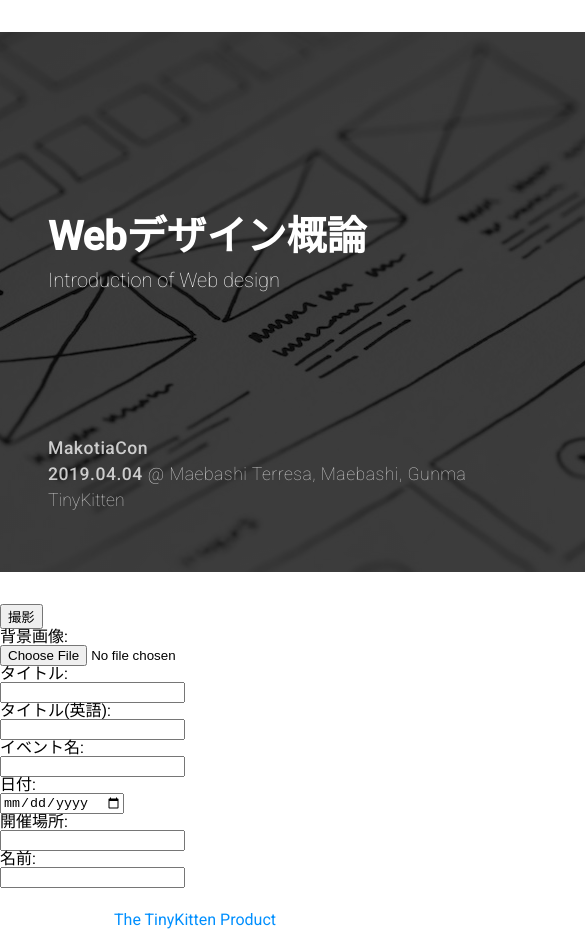
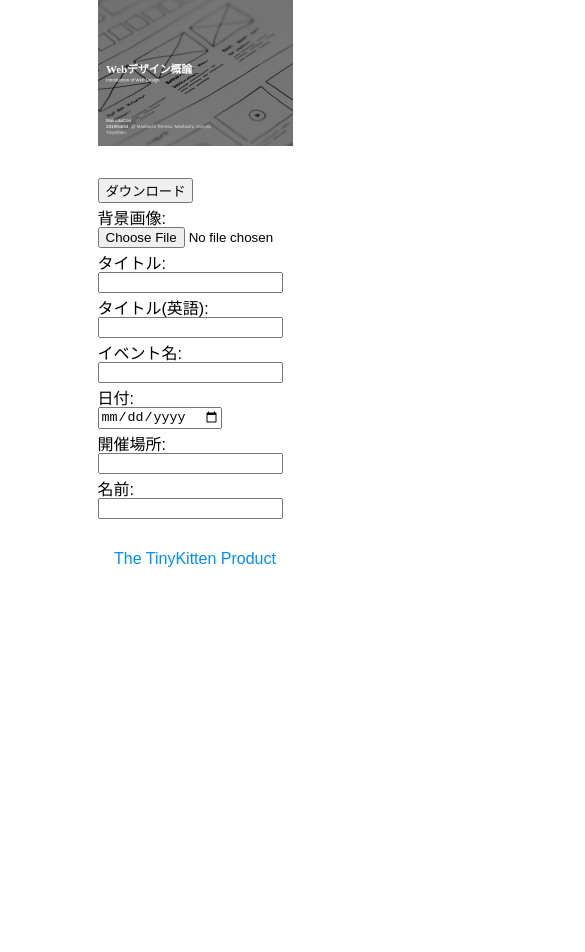
Before and after one commit to TinyKitten/TKLikeCoverGenerator, a React (Create React App) app: page / in a window 390 px wide. Shown: the top 952 px of the page, 585 px wide, since content can reach past the window. After the commit the page ends 844 px from the top, so only its background shows below. Built offline with nearby package versions, Linux system fonts and the light colour scheme.

Commit message:
もう完成でいいよ

```diff
--- a/package.json
+++ b/package.json
@@ -7,9 +7,9 @@
     "@types/node": "11.13.0",
     "@types/react": "16.8.10",
     "@types/react-dom": "16.8.3",
-    "html2canvas": "^1.0.0-alpha.12",
     "moment": "^2.24.0",
     "react": "^16.8.6",
+    "react-device-detect": "^1.6.2",
     "react-dom": "^16.8.6",
     "react-router-dom": "^5.0.0",
     "react-scripts": "2.1.8",
@@ -33,7 +33,6 @@
     "not op_mini all"
   ],
   "devDependencies": {
-    "@types/html2canvas": "^0.0.35",
     "@types/moment": "^2.13.0",
     "@types/react-router-dom": "^4.3.1",
     "node-sass": "^4.11.0",
--- a/public/index.html
+++ b/public/index.html
@@ -22,17 +22,38 @@
     -->
   <title>SlideGenerator</title>
 
-  <!-- Google Fonts -->
-  <link href="https://fonts.googleapis.com/css?family=Roboto:100,400,500" rel="stylesheet">
+  <!-- Roboto -->
+  <link href="https://fonts.googleapis.com/css?family=Roboto:100,300,400" rel="stylesheet">
 
+  <!-- TypeKit -->
   <script>
-    (function(d) {
+    (function (d) {
       var config = {
-        kitId: 'ppl5klu',
-        scriptTimeout: 3000,
-        async: true
-      },
-      h=d.documentElement,t=setTimeout(function(){h.className=h.className.replace(/\bwf-loading\b/g,"")+" wf-inactive";},config.scriptTimeout),tk=d.createElement("script"),f=false,s=d.getElementsByTagName("script")[0],a;h.className+=" wf-loading";tk.src='https://use.typekit.net/'+config.kitId+'.js';tk.async=true;tk.onload=tk.onreadystatechange=function(){a=this.readyState;if(f||a&&a!="complete"&&a!="loaded")return;f=true;clearTimeout(t);try{Typekit.load(config)}catch(e){}};s.parentNode.insertBefore(tk,s)
+          kitId: 'ppl5klu',
+          scriptTimeout: 3000,
+          async: false
+        },
+        h = d.documentElement,
+        t = setTimeout(function () {
+          h.className = h.className.replace(/\bwf-loading\b/g, "") + " wf-inactive";
+        }, config.scriptTimeout),
+        tk = d.createElement("script"),
+        f = false,
+        s = d.getElementsByTagName("script")[0],
+        a;
+      h.className += " wf-loading";
+      tk.src = 'https://use.typekit.net/' + config.kitId + '.js';
+      tk.async = true;
+      tk.onload = tk.onreadystatechange = function () {
+        a = this.readyState;
+        if (f || a && a != "complete" && a != "loaded") return;
+        f = true;
+        clearTimeout(t);
+        try {
+          Typekit.load(config)
+        } catch (e) {}
+      };
+      s.parentNode.insertBefore(tk, s)
     })(document);
   </script>
 </head>
--- a/src/components/atoms/Footer/index.tsx
+++ b/src/components/atoms/Footer/index.tsx
@@ -3,7 +3,9 @@ import styles from './styles.module.scss';
 
 const Footer = () => (
   <footer className={styles.footer}>
-    <p>The TinyKitten Product</p>
+    <a href="https://tinykitten.me" target="_blank" rel="noreferrer noopener">
+      The TinyKitten Product
+    </a>
   </footer>
 );
 
--- a/src/components/atoms/Footer/styles.module.scss
+++ b/src/components/atoms/Footer/styles.module.scss
@@ -1,7 +1,11 @@
 .footer {
-  color: #008ffe;
   text-align: center;
   padding: 24px 0;
   font-weight: 400;
   margin: 0 auto;
+
+  a {
+    color: #008ffe;
+    text-decoration: none;
+  }
 }
--- a/src/components/organisms/Form/index.tsx
+++ b/src/components/organisms/Form/index.tsx
@@ -1,4 +1,5 @@
 import * as React from 'react';
+import { isMobile } from 'react-device-detect';
 
 import styles from './styles.module.scss';
 
@@ -15,13 +16,21 @@ interface IProps {
   ) => void;
 }
 
+const width = isMobile ? window.innerWidth : window.innerWidth / 2;
+const sectionStyle: React.CSSProperties = {
+  margin: '0 auto',
+  width
+};
+
 const Form = (props: IProps) => (
-  <section>
-    <div className={styles.wrapper}>
-      <button className={styles.captureBtn} onClick={props.onCaptureClick}>撮影</button>
+  <section style={sectionStyle}>
+    <div className={styles.btnWrapper}>
+      <button className={styles.captureBtn} onClick={props.onCaptureClick}>
+        ダウンロード
+      </button>
     </div>
-    <form className={styles.wrapper}>
-      <div>
+    <form>
+      <div className={styles.box}>
         <label>背景画像:</label>
         <input
           type="file"
@@ -30,15 +39,15 @@ const Form = (props: IProps) => (
           onChange={props.onImageChange}
         />
       </div>
-      <div>
+      <div className={styles.box}>
         <label>タイトル:</label>
         <input type="text" onChange={props.onTitleChange} name="title" />
       </div>
-      <div>
+      <div className={styles.box}>
         <label>タイトル(英語):</label>
         <input type="text" onChange={props.onTitleEnChange} name="title_en" />
       </div>
-      <div>
+      <div className={styles.box}>
         <label>イベント名:</label>
         <input
           type="text"
@@ -46,15 +55,15 @@ const Form = (props: IProps) => (
           name="event_name"
         />
       </div>
-      <div>
+      <div className={styles.box}>
         <label>日付:</label>
         <input type="date" onChange={props.onDateChange} name="date" />
       </div>
-      <div>
+      <div className={styles.box}>
         <label>開催場所:</label>
         <input type="text" onChange={props.onPlaceChange} name="place" />
       </div>
-      <div>
+      <div className={styles.box}>
         <label>名前:</label>
         <input type="text" onChange={props.onAuthorChange} name="place" />
       </div>
--- a/src/components/organisms/Form/styles.module.scss
+++ b/src/components/organisms/Form/styles.module.scss
@@ -1,8 +1,11 @@
-.wrapper {
-  width: 720px;
-  margin: 0 auto;
-}
-
 label {
   display: block;
 }
+
+.box {
+  margin-bottom: 8px;
+}
+
+.btnWrapper {
+  margin-bottom: 8px;
+}
--- a/src/components/organisms/SlideCanvas/index.tsx
+++ b/src/components/organisms/SlideCanvas/index.tsx
@@ -1,6 +1,6 @@
 import moment from 'moment';
 import * as React from 'react';
-import styles from './styles.module.scss';
+import { isMobile } from 'react-device-detect';
 
 interface IProps {
   title: string;
@@ -13,29 +13,107 @@ interface IProps {
 }
 
 const SlideCanvas = (props: IProps) => {
-  const { title, titleEn, eventName, date, place, author, image } = props;
+  const [canvasRef, setCanvasRef] = React.useState();
 
-  const rootStyle: React.CSSProperties = {
-    backgroundImage: `url('${image}')`
+  const width = isMobile ? window.innerWidth : window.innerWidth / 2;
+  const height = (3 / 4) * width;
+  const imageElem = document.createElement('img');
+  imageElem.src = props.image;
+  const FONT_FAMILY = 'Roboto, source-han-sans-japanese, sans-serif';
+
+  React.useEffect(() => {
+    if (!canvasRef) {
+      return;
+    }
+    const ctx = canvasRef.getContext('2d') as CanvasRenderingContext2D;
+    imageElem.onload = () => onImageLoaded(ctx);
+  });
+
+  const canvasWidth = width * 2;
+  const canvasHeight = height * 2;
+  const canvasAspect = canvasWidth / canvasHeight;
+
+  // https://homemadegarbage.com/canvas-img-cover
+  const drawImage = (ctx: CanvasRenderingContext2D) => {
+    const imgWidth = imageElem.width;
+    const imgHeight = imageElem.height;
+    const imgAspect = imgWidth / imgHeight;
+    let sx;
+    let sy;
+    let sw;
+    let sh;
+
+    if (canvasAspect >= imgAspect) {
+      const ratio = canvasWidth / imgWidth;
+      sx = 0;
+      sy = (imgHeight * ratio - canvasHeight) / ratio / 2;
+      sw = imgWidth;
+      sh = canvasHeight / ratio;
+    } else {
+      const ratio = canvasHeight / imgHeight;
+      sx = (imgWidth * ratio - canvasWidth) / ratio / 2;
+      sy = 0;
+      sw = canvasWidth / ratio;
+      sh = imgHeight;
+    }
+
+    ctx.drawImage(imageElem, sx, sy, sw, sh, 0, 0, canvasWidth, canvasHeight);
+  };
+
+  const onImageLoaded = (ctx: CanvasRenderingContext2D) => {
+    drawImage(ctx);
+    // 重ねる黒
+    ctx.fillStyle = 'rgba(0, 0, 0, 0.5)';
+    ctx.fillRect(0, 0, canvasWidth, canvasHeight);
+    // タイトル
+    ctx.fillStyle = 'white';
+    ctx.font = `bold ${canvasWidth / 18}px '${FONT_FAMILY}'`;
+    ctx.fillText(props.title, canvasWidth / 24, canvasHeight / 2);
+    // タイトル（英語）
+    ctx.font = `100 ${canvasWidth / 44}px ${FONT_FAMILY}`;
+    ctx.fillText(props.titleEn, canvasWidth / 24, canvasHeight / 1.8);
+    // イベント名(ここから下は半透明)
+    ctx.fillStyle = 'rgba(255, 255, 255, 0.75)';
+    ctx.font = `bold ${canvasWidth / 44}px ${FONT_FAMILY}`;
+    ctx.fillText(props.eventName, canvasWidth / 24, canvasHeight / 1.2);
+    // 日付
+    ctx.font = `bold ${canvasWidth / 44}px ${FONT_FAMILY}`;
+    ctx.fillText(
+      props.date.format('YYYY/MM/DD'),
+      canvasWidth / 24,
+      canvasHeight / 1.2 + canvasWidth / 32
+    );
+    // 場所
+    ctx.font = `300 ${canvasWidth / 44}px ${FONT_FAMILY}`;
+    ctx.fillText(
+      `@ ${props.place}`,
+      canvasWidth / 5.9,
+      canvasHeight / 1.2 + canvasWidth / 32
+    );
+    // 登壇者
+    ctx.font = `300 ${canvasWidth / 44}px ${FONT_FAMILY}`;
+    ctx.fillText(
+      props.author,
+      canvasWidth / 24,
+      canvasHeight / 1.2 + (canvasWidth / 32) * 2
+    );
+  };
+
+  const canvasStyle: React.CSSProperties = {
+    display: 'block',
+    height: `${height}px`, // Retina
+    margin: '0 auto 32px auto',
+    width: `${width}px` // Retina
   };
 
   return (
-    <section id="canvas" style={rootStyle} className={styles.slide}>
-      <div className={styles.slide__inner}>
-        <main className={styles.slide__titleBox}>
-          <h1 className={styles.slide__titleJa}>{title}</h1>
-          <h2 className={styles.slide__titleEn}>{titleEn}</h2>
-        </main>
-        <footer className={styles.slide__footer}>
-          <b className={styles.slide__eventName}>{eventName}</b>
-          <div className={styles.slide__placeWrapper}>
-            <b className={styles.slide__date}>{date.format('YYYY.MM.DD')}</b>{' '}
-            <span className={styles.slide__place}>@ {place}</span>
-          </div>
-          <p className={styles.slide__author}>{author}</p>
-        </footer>
-      </div>
-    </section>
+    <canvas
+      id="canvas"
+      ref={ref => setCanvasRef(ref)}
+      width={canvasWidth} // Retina
+      height={canvasHeight} // Retina
+      style={canvasStyle}
+    />
   );
 };
 
--- a/src/components/organisms/SlideCanvas/styles.module.scss
+++ /dev/null
@@ -1,62 +0,0 @@
-.slide {
-  width: 720px;
-  height: 540px;
-  overflow: hidden;
-  background: #333;
-  color: #fff;
-  margin: 32px auto;
-  background-size: cover;
-  background-position: center;
-
-  &__inner {
-    padding: 48px;
-    overflow: hidden;
-    background: rgba(#000, 0.75);
-    height: 100%;
-  }
-
-  &__titleBox {
-    height: 65%;
-    display: flex;
-    justify-content: center;
-    flex-direction: column;
-  }
-
-  &__titleJa {
-    font-weight: bold;
-    font-size: 2.5em;
-    margin-bottom: 8px;
-  }
-
-  &__titleEn {
-    line-height: 1.5;
-    font-size: 1.25rem;
-    font-weight: 100;
-  }
-
-  &__footer {
-    opacity: 0.75;
-    font-size: 1.1rem;
-  }
-
-  &__eventName {
-    line-height: 2;
-    font-weight: 500;
-    letter-spacing: 0.5px;
-    margin-bottom: 8px;
-  }
-
-  &__placeWrapper {
-    letter-spacing: 0.5px;
-    margin-bottom: 8px;
-  }
-
-  &__date {
-    font-weight: 500;
-  }
-
-  &__place,
-  &__author {
-    font-weight: 100;
-  }
-}
--- a/src/components/pages/Home/index.tsx
+++ b/src/components/pages/Home/index.tsx
@@ -1,4 +1,3 @@
-import html2canvas from 'html2canvas';
 import moment from 'moment';
 import * as React from 'react';
 
@@ -8,7 +7,7 @@ import SlideCanvas from '../../organisms/SlideCanvas';
 
 const HomePage = () => {
   const [title, setTitle] = React.useState('Webデザイン概論');
-  const [titleEn, setTitleEn] = React.useState('Introduction of Web design');
+  const [titleEn, setTitleEn] = React.useState('Introduction of Web Design');
   const [eventName, setEventName] = React.useState('MakotiaCon');
   const [date, setDate] = React.useState(moment());
   const [place, setPlace] = React.useState('Maebashi Terresa, Maebashi, Gunma');
@@ -47,7 +46,7 @@ const HomePage = () => {
       return;
     }
     const reader = new FileReader();
-    reader.onload = (_theFile => (e: ProgressEvent) => {
+    reader.onload = (_ => (e: ProgressEvent) => {
       const target = e.target as EventTarget & { result: string };
       if (!target) {
         return;
@@ -59,23 +58,18 @@ const HomePage = () => {
   };
 
   const handleCapture = () => {
-    const canvasElement = document.querySelector('#canvas') as HTMLElement;
-    if (!canvasElement) {
+    const canvas = document.getElementById(
+      'canvas'
+    ) as HTMLCanvasElement | null;
+    if (!canvas) {
       return;
     }
-    canvasElement.style.fontFeatureSettings = '"liga" 0';
-    const options: Html2Canvas.Html2CanvasOptions = {
-      letterRendering: true
-    };
-    html2canvas(canvasElement, options).then(canvas => {
     const a = document.createElement('a');
     a.href = canvas
       .toDataURL('image/png')
       .replace('image/png', 'image/octet-stream');
     a.download = 'cover.jpg';
     a.click();
-      canvasElement.style.fontFeatureSettings = 'initial';
-    });
   };
 
   return (
--- a/src/index.css
+++ b/src/index.css
@@ -92,7 +92,7 @@ video {
   font-variant: inherit;
   font-weight: inherit;
   line-height: inherit;
-  font-family: 'Roboto', source-han-sans-japanese, sans-serif;
+  font-family: acumin-pro, source-han-sans-japanese, sans-serif;
   vertical-align: baseline;
 }
 
```
Also changed, not shown: 1 other file (tests, documents, lock files or other folders). Lines whose indentation alone changed are shown as unchanged.
